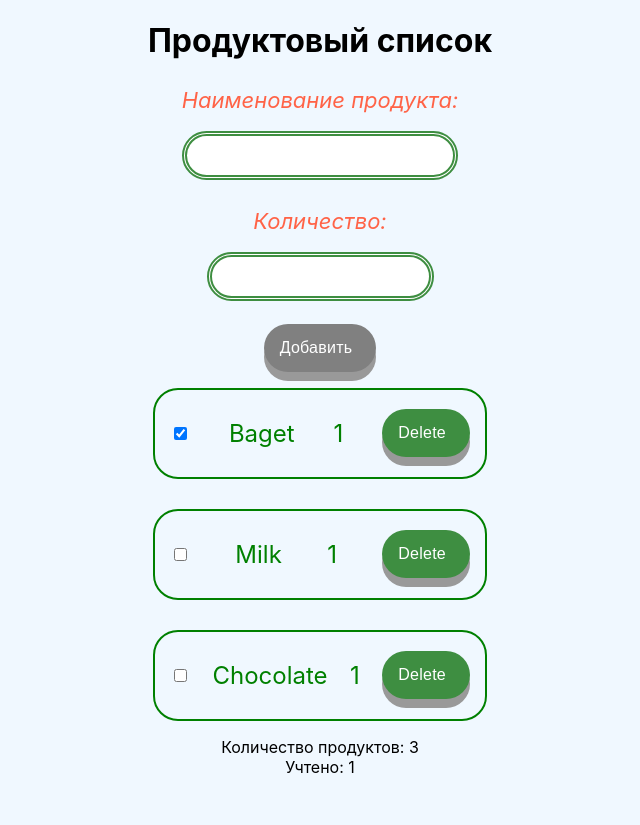
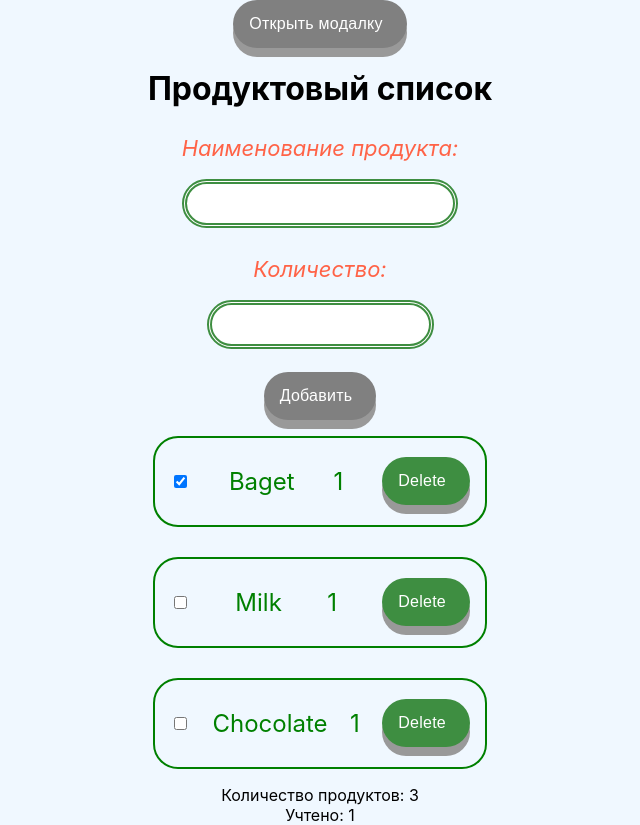
Before and after one commit to stoletoff/ProductList, a React (Create React App) app: page / in a window 1280 px wide. Shown: the whole page, without its empty margins (320-960 px from the left). Before the commit the page ends 800 px from the top, so only its background shows below. Built offline with nearby package versions, Linux system fonts and the light colour scheme.

Commit message:
upd modal

```diff
--- a/src/components/App/App.jsx
+++ b/src/components/App/App.jsx
@@ -1,8 +1,9 @@
 import React from 'react';
 import { Component } from 'react';
 import { Products } from '../Products';
-import { Header, Wrapper } from './App.styled';
+import { Header, Wrapper, ModalBtn, CloseBtn } from './App.styled';
 import { Form } from '../Form';
+import { Modal } from '../Modal';
 import { nanoid } from 'nanoid';
 
 export class App extends Component {
@@ -12,6 +13,13 @@ export class App extends Component {
       { id: 'id-2', text: 'Milk', quantity: 1, completed: false },
       { id: 'id-3', text: 'Chocolate', quantity: 1, completed: false },
     ],
+    showModal: false,
+  };
+
+  toggleModal = () => {
+    this.setState(({ showModal }) => ({
+      showModal: !showModal,
+    }));
   };
 
   deleteProduct = productId => {
@@ -81,7 +89,7 @@ export class App extends Component {
   // Стадия размонтирования - componentWillUnmount - при удалении компонента из DOM.
 
   render() {
-    const { products } = this.state;
+    const { products, showModal } = this.state;
 
     // Filter
     // const completedProducts = products.filter(product => product.completed.length);
@@ -97,6 +105,14 @@ export class App extends Component {
 
     return (
       <Wrapper>
+        <ModalBtn type="button" onClick={this.toggleModal}>Открыть модалку</ModalBtn>
+        {showModal && (
+          <Modal onClose={this.toggleModal}>
+            <h1>I`m modal window</h1>
+            <p>Lorem ipsum dolor sit amet.</p>
+            <CloseBtn type="button" onClick={this.toggleModal}>Закрыть</CloseBtn>
+          </Modal>
+        )}
         <Header>Продуктовый список</Header>
         <Form onSubmit={this.formSubmitHandler}></Form>
         <Products
--- a/src/components/App/App.styled.js
+++ b/src/components/App/App.styled.js
@@ -7,7 +7,6 @@ export const Wrapper = styled.div`
 
   margin-left: 0 auto;
   margin-right: 0 auto;
-
 `;
 
 export const Header = styled.h1`
@@ -16,3 +15,45 @@ export const Header = styled.h1`
   text-align: center;
   align-items: center;
 `;
+
+export const ModalBtn = styled.button`
+  display: flex;
+  align-items: center;
+  text-align: center;
+  font-size: 16px;
+  background: none;
+  color: white;
+  border: none;
+  height: 48px;
+  padding: 0 24px 0 16px;
+  letter-spacing: 0.25px;
+  border-radius: 24px;
+  cursor: pointer;
+  box-shadow: 0 9px #999;
+  background-color: grey;
+  &:hover,
+  :focus {
+    background-color: #3e8e41;
+    box-shadow: 0 0 0 4px lighten(red, 40%);
+`;
+
+export const CloseBtn = styled.button`
+  display: flex;
+  align-items: center;
+  text-align: center;
+  font-size: 16px;
+  background: none;
+  color: white;
+  border: none;
+  height: 48px;
+  padding: 0 24px 0 16px;
+  letter-spacing: 0.25px;
+  border-radius: 24px;
+  cursor: pointer;
+  box-shadow: 0 9px #999;
+  background-color: grey;
+  &:hover,
+  :focus {
+    background-color: #3e8e41;
+    box-shadow: 0 0 0 4px lighten(red, 40%);
+`;
--- /dev/null
+++ b/src/components/Modal/Modal.jsx
@@ -0,0 +1,40 @@
+import { Component } from 'react';
+import { ModalFixed, ModalAbsolute } from './Modal.styled';
+
+export class Modal extends Component {
+  hendleKeyDown = event => {
+    if (event.code === 'Escape') {
+      this.props.onClose();
+    }
+  };
+
+  hendleBackdropClick = event => {
+    // console.log('Кликнули в бекдроп');
+    // console.log('currentTarget: на чем сработал обработчик события', event.currentTarget);
+    // console.log('target: то куда клацнули', event.target);
+    if (event.currentTarget === event.target) {
+        this.props.onClose();
+    }
+  };
+
+  componentDidMount() {
+    console.log('Modal componentDidMount');
+    window.addEventListener('keydown', this.hendleKeyDown);
+  }
+
+  componentWillUnmount() {
+    window.removeEventListener('keydown', this.hendleKeyDown);
+  }
+
+  componentDidUpdate() {
+    'Modal componentDidUpdate';
+  }
+
+  render() {
+    return (
+      <ModalFixed onClick={this.hendleBackdropClick}>
+        <ModalAbsolute>{this.props.children}</ModalAbsolute>
+      </ModalFixed>
+    );
+  }
+}
--- /dev/null
+++ b/src/components/Modal/Modal.styled.js
@@ -0,0 +1,25 @@
+import styled from 'styled-components';
+export const ModalFixed = styled.div`
+  position: fixed;
+  top: 0;
+  left: 0;
+  width: 100vw;
+  height: 100vw;
+  background-color: rgba(0, 0, 0, 0.5);
+`;
+
+
+export const ModalAbsolute = styled.div`
+position: absolute;
+top: 50%;
+left: 50%;
+transform: translate(-50%, -50%);
+min-height: 300px;
+max-width: 600px;
+width: 100%;
+padding: 12px;
+background-color: #fff;
+border-radius: 3px;
+box-shadow: 0px 2px 1px -1px rgba(0, 0, 0, 0.2),
+0px 1px 1px 0px rgba(0, 0, 0, 0.14), 0px 1px 3px 0px rgba(0, 0, 0, 0.12);
+`
--- /dev/null
+++ b/src/components/Modal/index.js
@@ -0,0 +1 @@
+export * from "./Modal"
```
